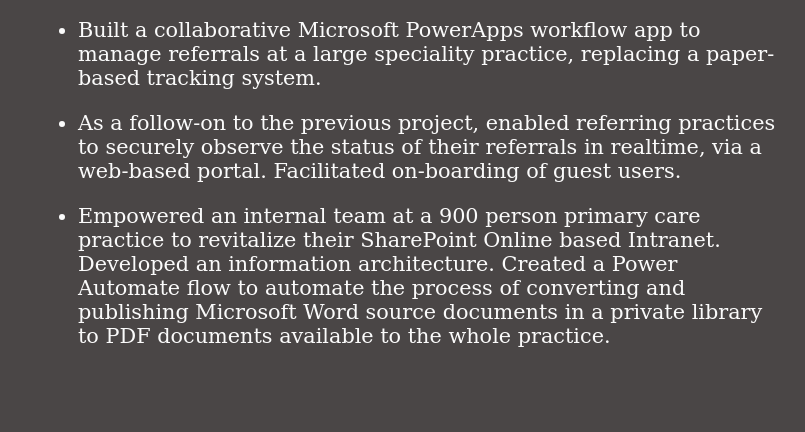
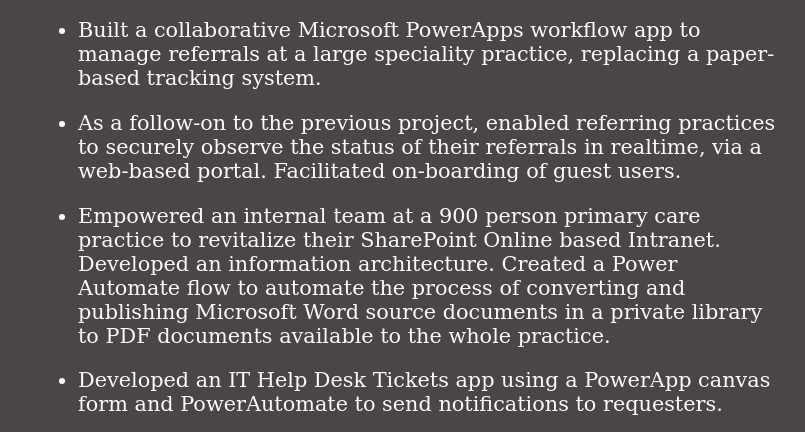
Before and after one commit to Fluuent/fluuent.github.io, a plain HTML site: page index.html in a window 1280 px wide. Shown: the part 629-1061 px from the top of the page, without its empty margins (20-825 px from the left). Before the commit the page ends 993 px from the top, so only its background shows below. Drawn offline with Linux system fonts and the light colour scheme.

Commit message:
Update index.html

```diff
--- a/index.html
+++ b/index.html
@@ -24,7 +24,8 @@ body {
 <ul>
   <li>Built a collaborative Microsoft PowerApps workflow app to manage referrals at a large speciality practice, replacing a paper-based tracking system.</li>
   <li>As a follow-on to the previous project, enabled referring practices to securely observe the status of their referrals in realtime, via a web-based portal. Facilitated on-boarding of guest users.</li>
-<li>Empowered an internal team at a 900 person primary care practice to revitalize their SharePoint Online based Intranet. Developed an information architecture. Created a Power Automate flow to automate the process of converting and publishing Microsoft Word source documents in a private library to PDF documents available to the whole practice.</li>
+  <li>Empowered an internal team at a 900 person primary care practice to revitalize their SharePoint Online based Intranet. Developed an information architecture. Created a Power Automate flow to automate the process of converting and publishing Microsoft Word source documents in a private library to PDF documents available to the whole practice.</li>
+  <li>Developed an IT Help Desk Tickets app using a PowerApp canvas form and PowerAutomate to send notifications to requesters.&nbsp; &nbsp; &nbsp;</li>
 </ul>
 
 </body>
```
